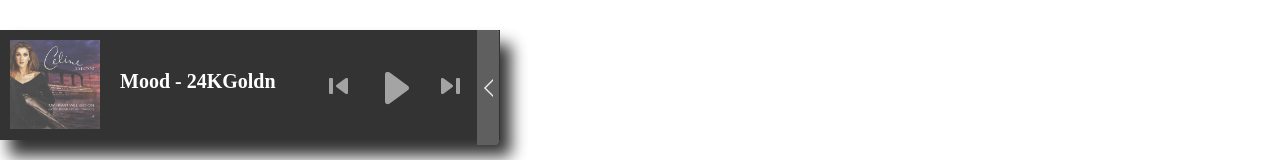
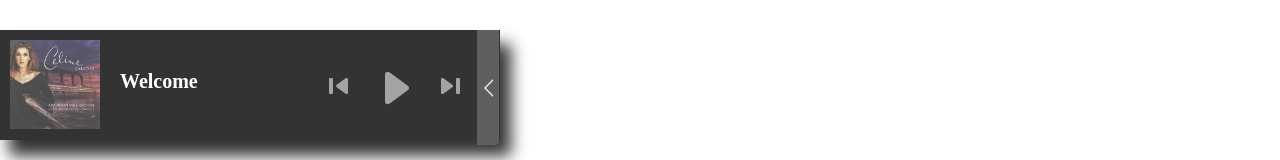
Before and after one commit to XiaozheCheng/MiniMusicPlayer, a plain HTML site: page index.html in a window 1280 px wide. Shown: the part 620-780 px from the top of the page. Drawn offline with Linux system fonts and the light colour scheme.

Commit message:
Update index.html

```diff
--- a/index.html
+++ b/index.html
@@ -35,7 +35,7 @@
         <div class="m_img">
             <img src="img/1.jpg"width="90" alt="">
         </div>
-        <div class="m_text">Mood - 24KGoldn</div>
+        <div class="m_text">Welcome</div>
         <div class="m_btn">
             <a href="#" class="m_prev" title="上一首"></a>
             <a href="#" class="m_play" title="播放"></a>
```
